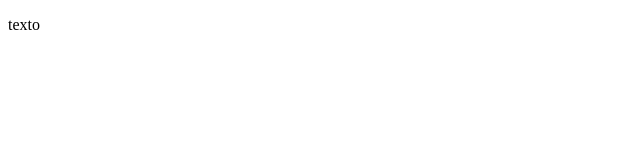
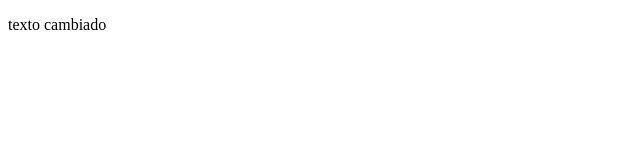
Before and after one commit to rafaoliver5/TestRepositorio, a plain HTML site: page Index.html in a window 1280 px wide. Shown: the full height of the page, 0-640 px from the left. Drawn offline with Linux system fonts and the light colour scheme.

Commit message:
3r commit

```diff
--- a/Index.html
+++ b/Index.html
@@ -8,7 +8,7 @@
 <body>
 
     <div>
-        <p>texto</p>
+        <p>texto cambiado</p>
     </div>
 
 </body>
```
